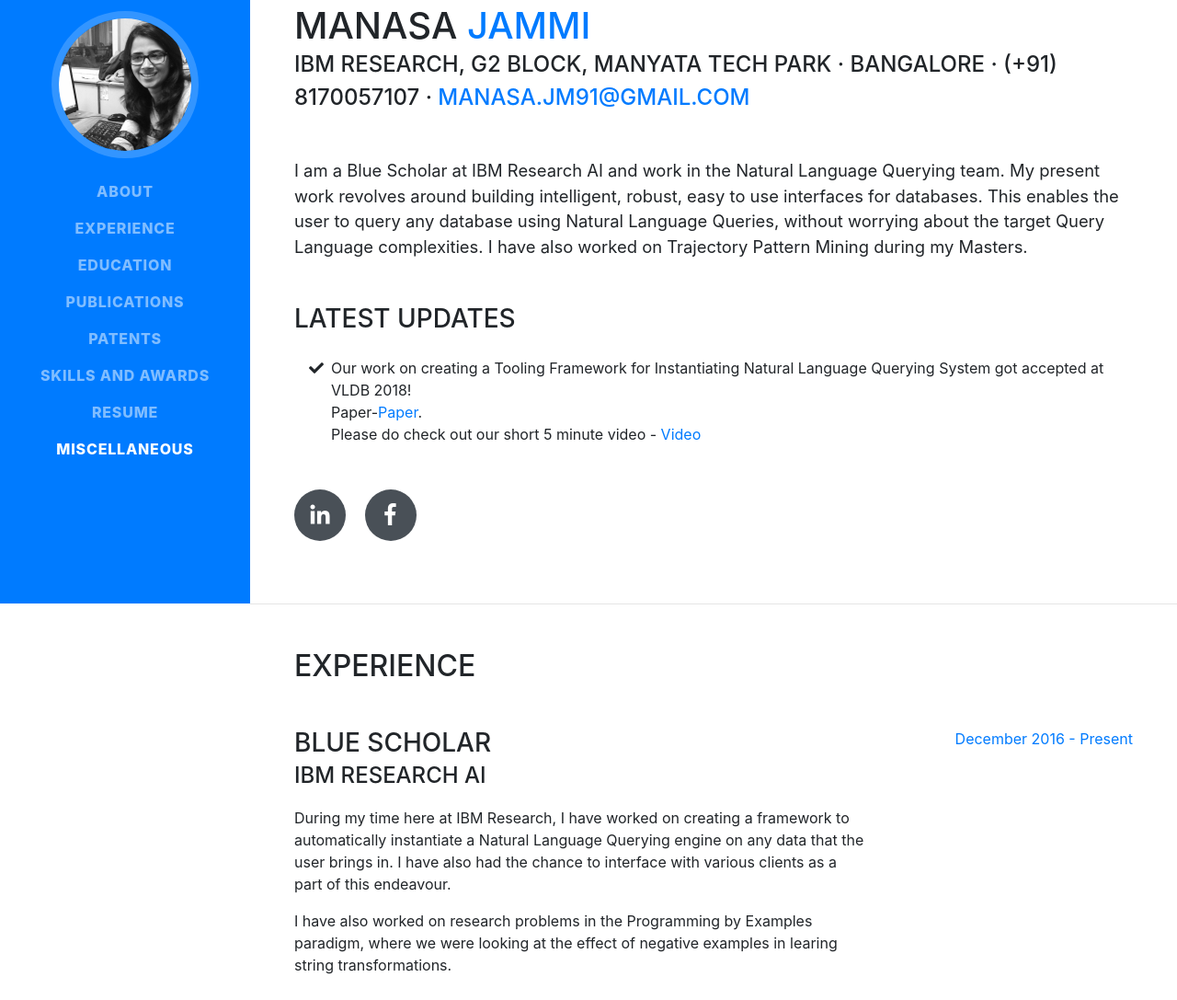
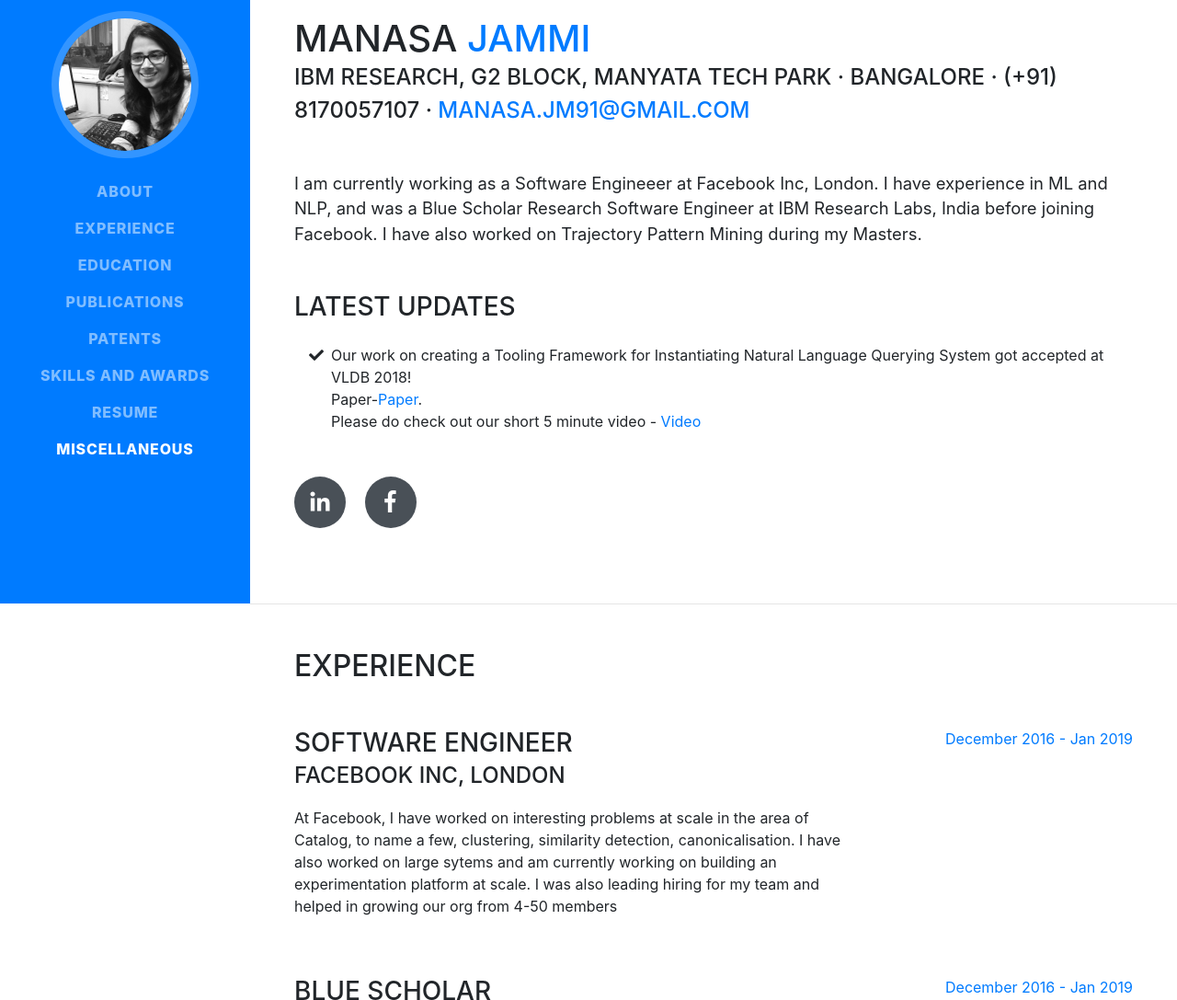
Before and after one commit to manasajm/manasajm.github.io, a website with bundled scripts: page index.html in a window 1280 px wide. Shown: the part 144-1231 px from the top of the page at 92% size. Built offline with nearby package versions, Linux system fonts and the light colour scheme; a web font is replaced by a local one.

Commit message:
updaed resusme

```diff
--- a/index.html
+++ b/index.html
@@ -88,7 +88,7 @@
           <div class="subheading mb-5">IBM Research, G2 Block, Manyata Tech Park · Bangalore · (+91) 8170057107 ·
             <a href="mailto:name@email.com">manasa.jm91@gmail.com</a>
           </div>
-          <p class="lead mb-5">I am a Blue Scholar at IBM Research AI and work in the Natural Language Querying team. My present work revolves around building intelligent, robust, easy to use interfaces for databases. This enables the user to query any database using Natural Language Queries, without worrying about the target Query Language complexities. I have also worked on Trajectory Pattern Mining during my Masters. </p>
+          <p class="lead mb-5">I am currently working as a Software Engineeer at Facebook Inc, London. I have experience in ML and NLP, and was a Blue Scholar Research Software Engineer at IBM Research Labs, India before joining Facebook.  I have also worked on Trajectory Pattern Mining during my Masters. </p>
 
 
 
@@ -129,6 +129,17 @@
         <div class="my-auto">
           <h2 class="mb-5">Experience</h2>
 
+	<div class="resume-item d-flex flex-column flex-md-row mb-5">
+            <div class="resume-content mr-auto">
+              <h3 class="mb-0">Software Engineer </h3>
+              <div class="subheading mb-3">Facebook Inc, London</div>
+              <p>At Facebook, I have worked on interesting problems at scale in the area of Catalog, to name a few, clustering, similarity detection, canonicalisation. I have also worked on large sytems and am currently working on building an experimentation platform at scale. I was also leading hiring for my team and helped in growing our org from 4-50 members</p>
+            </div>
+            <div class="resume-date text-md-right">
+              <span class="text-primary">December 2016 - Jan 2019</span>
+            </div>
+          </div>
+
           <div class="resume-item d-flex flex-column flex-md-row mb-5">
             <div class="resume-content mr-auto">
               <h3 class="mb-0">Blue Scholar </h3>
@@ -137,7 +148,7 @@
 			  I have also worked on research problems in the Programming by Examples paradigm, where we were looking at the effect of negative examples in learing string transformations. </p>
             </div>
             <div class="resume-date text-md-right">
-              <span class="text-primary">December 2016 - Present</span>
+              <span class="text-primary">December 2016 - Jan 2019</span>
             </div>
           </div>
 		<div class="resume-item d-flex flex-column flex-md-row mb-5">
```
